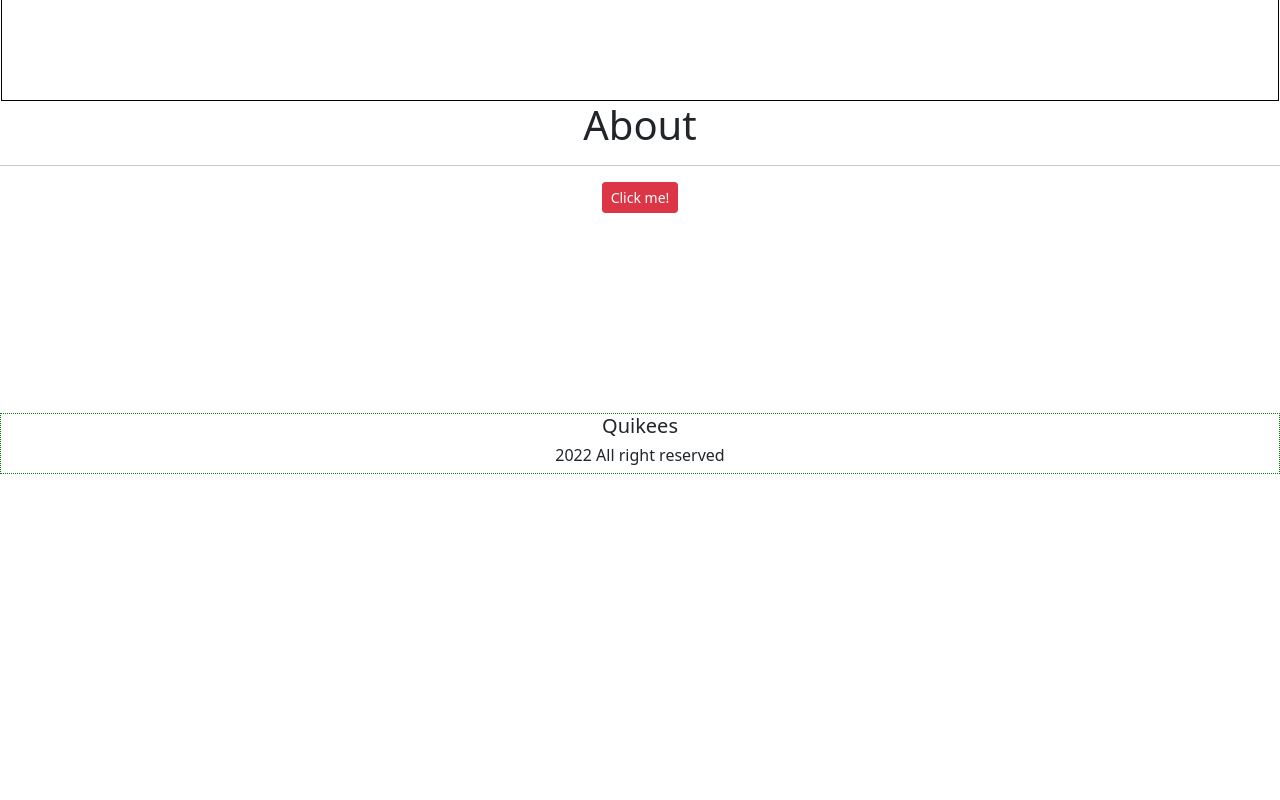
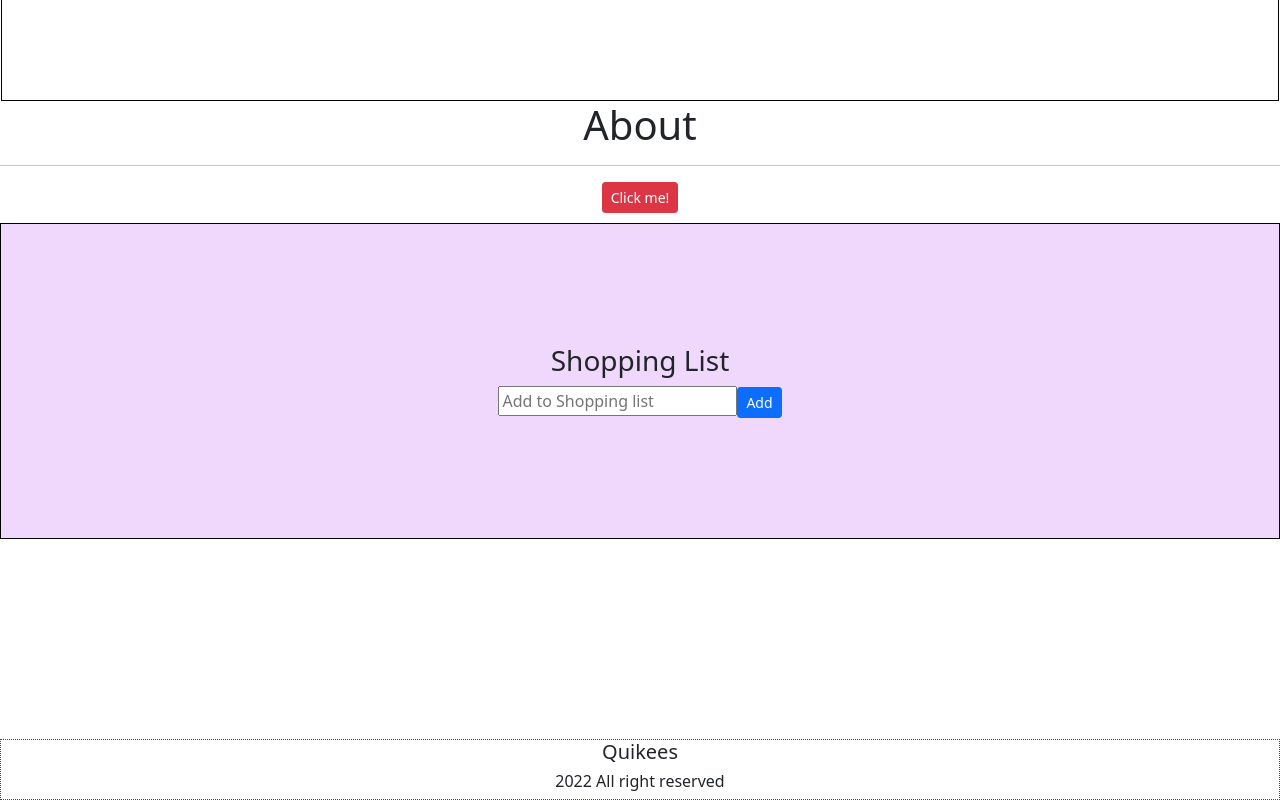
Before and after one commit to Macman17/Frontend-online, a React (Create React App) app: page / in a window 1280 px wide. Shown: the part 765-1565 px from the top of the page. Before the commit the page ends 1239 px from the top, so only its background shows below. Built offline with nearby package versions, Linux system fonts and the light colour scheme.

Commit message:
todo list

```diff
--- a/src/App.js
+++ b/src/App.js
@@ -7,6 +7,7 @@ import Catalog from './components/catalog';
 import "bootstrap/dist/css/bootstrap.min.css";
 import "bootstrap/dist/js/bootstrap.min.js";
 import About from './components/about';
+import Todo from './components/toDo';
 
 
 const App = () => {
@@ -16,6 +17,7 @@ const App = () => {
 
       <Catalog></Catalog>
       <About></About>
+      <Todo></Todo>
       <Footer></Footer>
     </div>
 
--- /dev/null
+++ b/src/components/toDo.css
@@ -0,0 +1,9 @@
+.todo{
+    border: 1px solid black;
+    padding: 120px 40px;
+    margin-top: 10px;
+    background-color: rgb(239, 216, 252);
+}
+.todo .form{
+    display: inline-block;
+}
--- /dev/null
+++ b/src/components/toDo.jsx
@@ -0,0 +1,22 @@
+import "./toDo.css";
+
+const Todo = () => {
+    return (
+        <div className="todo">
+            <h3>Shopping List</h3>
+
+            <div className="form">
+                <input placeholder="Add to Shopping list" type="text"></input>
+                <button className="btn btn-sm btn-primary">Add</button>
+            </div>
+
+            <div className="list">
+
+
+            </div>
+        </div>
+    );
+
+};
+
+export default Todo;
```
